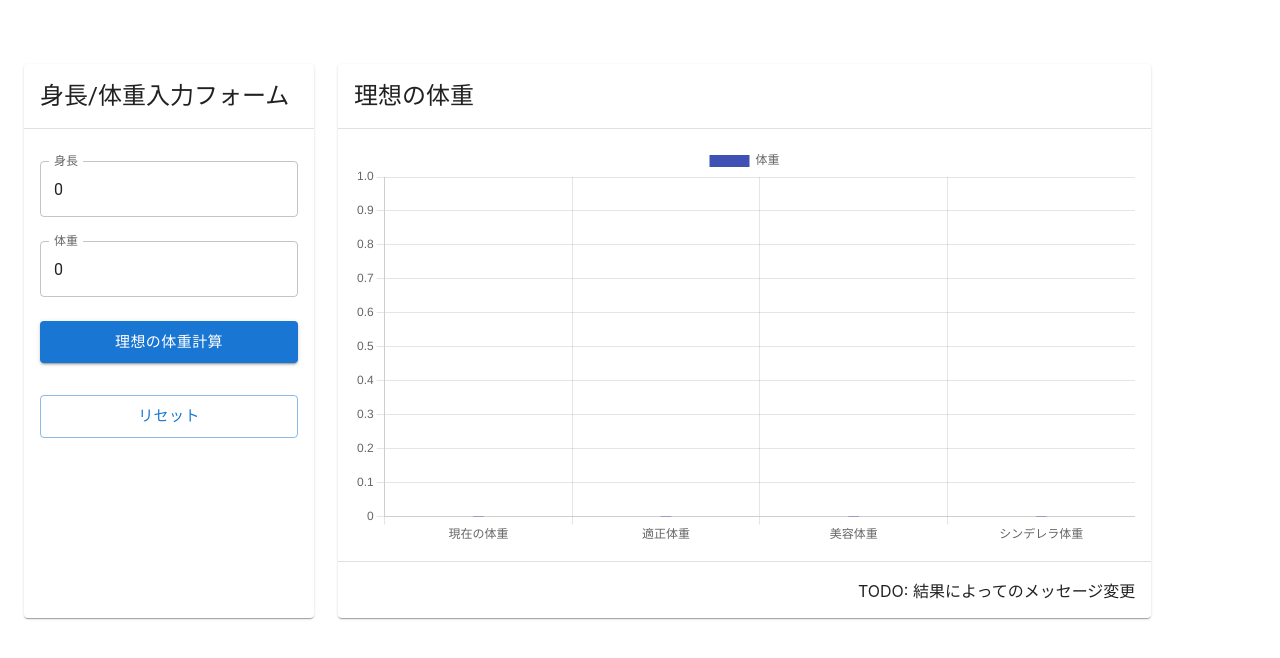
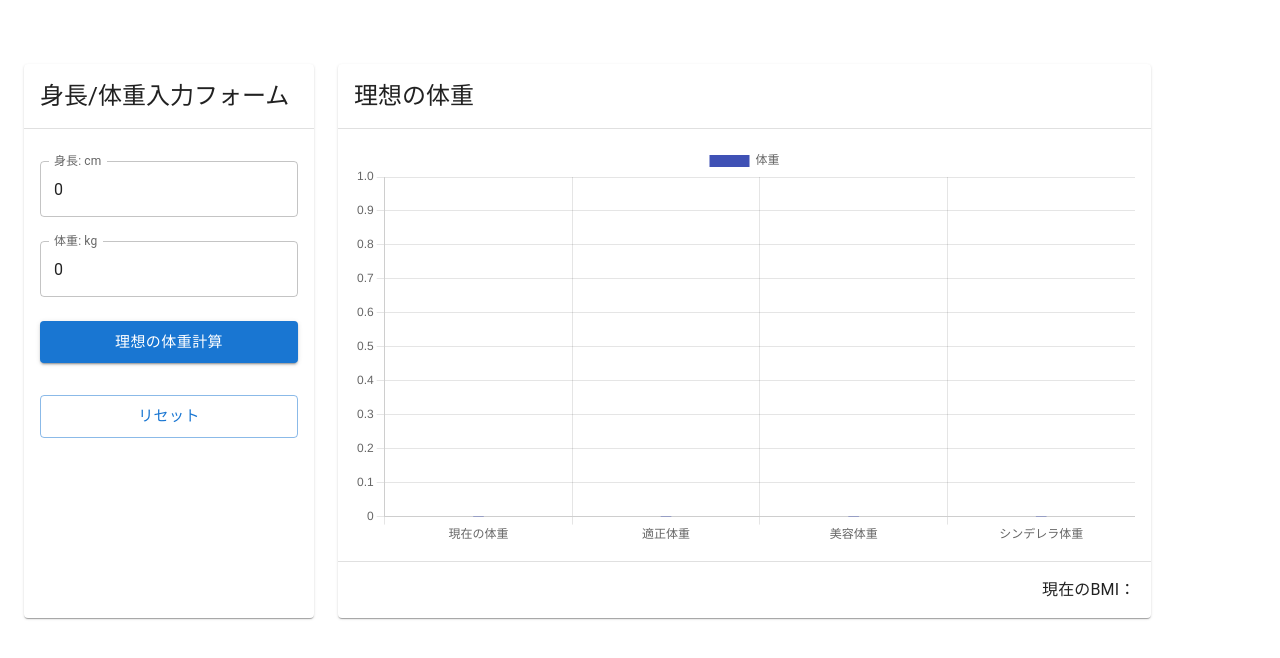
Before and after one commit to ryu-0729/Ideal-body-weight, a Next.js app: page / in a window 1280 px wide. Shown: the top 658 px of the page. Built offline with nearby package versions, Linux system fonts and the light colour scheme.

Commit message:
feat: Message display addition

```diff
--- a/src/components/forms/weight-calculation/store/index.tsx
+++ b/src/components/forms/weight-calculation/store/index.tsx
@@ -31,12 +31,14 @@ type Param = {
 };
 
 type BodyInfo = {
+  bmi: string
   appropriateWeight: string
   cosmeticWeight: string
   cinderellaWeight: string
 };
 
 const initialBodyInfo: BodyInfo = {
+  bmi: '',
   appropriateWeight: '',
   cosmeticWeight: '',
   cinderellaWeight: '',
@@ -119,7 +121,7 @@ const StoreWeightCalculation: FC = () => {
                   <TextField
                     name="height"
                     fullWidth
-                    label="身長"
+                    label="身長: cm"
                     margin="normal"
                     variant="outlined"
                     onBlur={onBlurInputHandler}
@@ -131,7 +133,7 @@ const StoreWeightCalculation: FC = () => {
                   <TextField
                     name="weight"
                     fullWidth
-                    label="体重"
+                    label="体重: kg"
                     margin="normal"
                     variant="outlined"
                     onBlur={onBlurInputHandler}
@@ -178,6 +180,7 @@ const StoreWeightCalculation: FC = () => {
           xs={12}
         >
           <Chart
+            bmi={bodyInfo.bmi}
             currentWeight={values.weight.toString()}
             appropriateWeight={bodyInfo.appropriateWeight}
             cosmeticWeight={bodyInfo.cosmeticWeight}
--- a/src/components/units/weight-calculation/chart/index.tsx
+++ b/src/components/units/weight-calculation/chart/index.tsx
@@ -15,7 +15,9 @@ import {
   CardContent,
   CardHeader,
   Divider,
+  Typography,
 } from '@mui/material';
+import { red, blue, green } from '@mui/material/colors';
 
 ChartJS.register(
   CategoryScale,
@@ -27,6 +29,7 @@ ChartJS.register(
 );
 
 type Props = {
+  bmi: string
   currentWeight: string
   appropriateWeight: string
   cosmeticWeight: string
@@ -90,18 +93,36 @@ const labels = [
 ];
 
 const Chart: FC<Props> = ({
+  bmi,
   currentWeight,
   appropriateWeight,
   cosmeticWeight,
   cinderellaWeight
 }) => {
+  const bmiMessage = useMemo(() => {
+    const parseBmi = parseFloat(bmi);
+    const unhealthyWeightLoss: boolean = parseBmi < 18.50;
+    const normalWeight: boolean = 18.50 <= parseBmi && parseBmi < 25.00;
+    const obeseLevel1: boolean = 25.00 <= parseBmi && parseBmi < 30.00;
+    const obeseLevel2: boolean = 30.00 <= parseBmi && parseBmi < 35.00;
+    const obeseLevel3: boolean = 35.00 <= parseBmi && parseBmi < 40.00;
+    const obeseLevel4: boolean = 40.00 <= parseBmi;
+
+    if (unhealthyWeightLoss) return '太りましょう！';
+    if (normalWeight) return '素晴らしい！';
+    if (obeseLevel1) return '幸せが詰まってる！';
+    if (obeseLevel2) return 'いまならまだ間に合う！';
+    if (obeseLevel3) return 'マズイかも、、、';
+    if (obeseLevel4) return '改善が必要です。。。';
+    return '素晴らしい！';
+  }, [bmi]);
+
   const data = useMemo(() => {
     const bodyInfoData = [currentWeight, appropriateWeight, cosmeticWeight, cinderellaWeight];
     return {
       labels,
       datasets: [
         {
-          // TODO: bmiの度合いによって色を変更したい
           backgroundColor: '#3F51B5',
           barPercentage: 0.5,
           barThickness: 12,
@@ -140,7 +161,16 @@ const Chart: FC<Props> = ({
           p: 2
         }}
       >
-        TODO: 結果によってのメッセージ変更
+        <Typography
+          variant="body1"
+        >
+          現在のBMI：
+        </Typography>
+        <Typography
+          variant="body1"
+        >
+          {bmi} {bmi ? bmiMessage : ''}
+        </Typography>
       </Box>
     </Card>
   );
--- a/src/hooks/useCalculationFuncs.tsx
+++ b/src/hooks/useCalculationFuncs.tsx
@@ -8,11 +8,13 @@ export const useCalculationFuncs = () => {
   // TODO: bmiの計算は要検討
   const idealBodyWeight = useCallback((height: number, weight: number) => {
     const heightSquared = (height / 100) ** 2;
+    const bmi = weight / heightSquared;
     const appropriateWeight = heightSquared * 22;
     const cosmeticWeight = heightSquared * 20;
     const cinderellaWeight = heightSquared * 18;
 
     return {
+      bmi: bmi.toFixed(1),
       appropriateWeight: appropriateWeight.toFixed(1),
       cosmeticWeight: cosmeticWeight.toFixed(1),
       cinderellaWeight: cinderellaWeight.toFixed(1),
```
